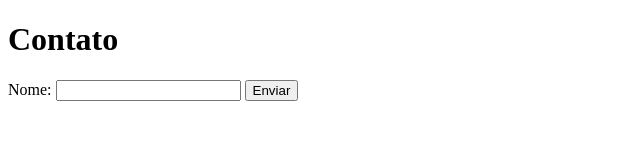
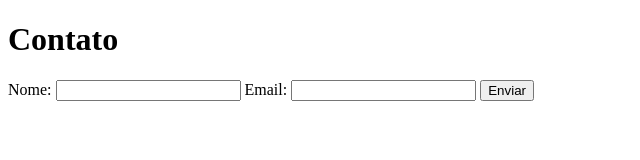
Before and after one commit to crislaine18082007/-atividade-branchs, a plain HTML site: page contact.html in a window 1280 px wide. Shown: the whole page, without its empty margins (0-640 px from the left). Drawn offline with Linux system fonts and the light colour scheme.

Commit message:
update contact.html

```diff
--- a/contact.html
+++ b/contact.html
@@ -9,6 +9,9 @@
   <form>
     <label for="nome">Nome:</label>
     <input id="nome" type="text" />
+    <label for="email">Email:</label>
+<input id="email" type="email" />
+
     <button type="submit">Enviar</button>
   </form>
 </body>
```
